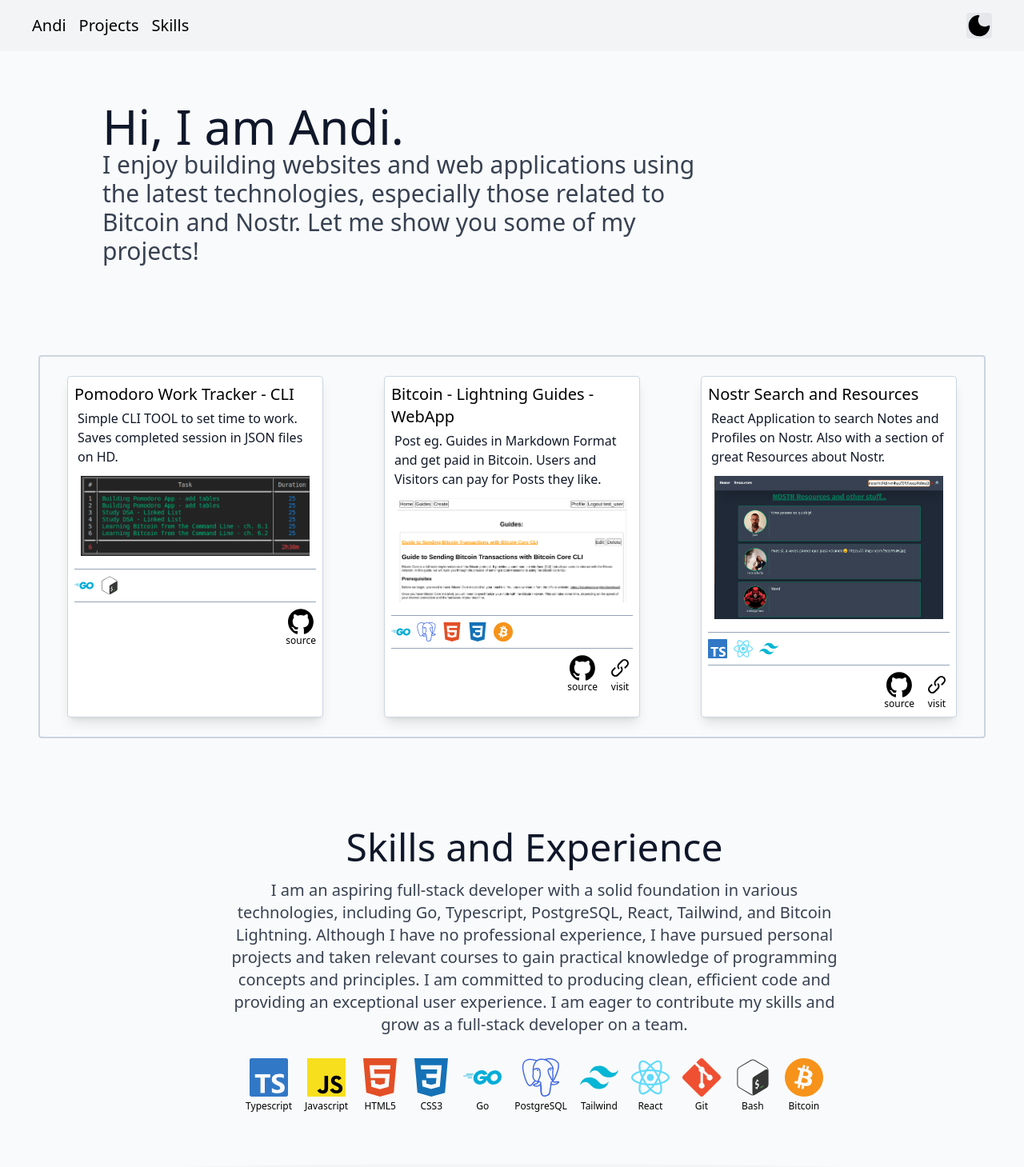
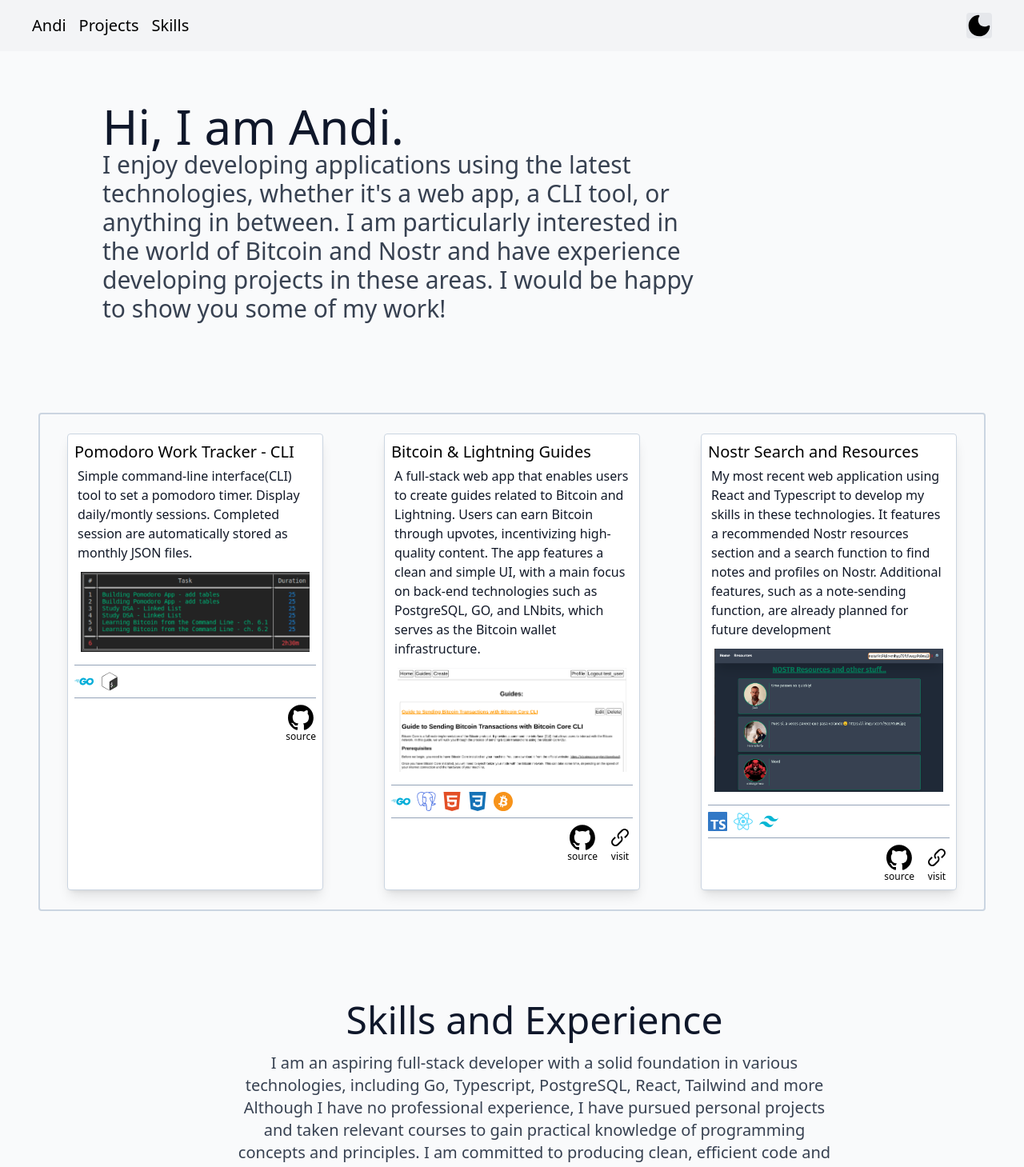
Before and after one commit to And1x/portfolio, a React (Vite) app: page / in a window 1280 px wide. Shown: the top 1459 px of the page at 80% size. Built offline with nearby package versions, Linux system fonts and the light colour scheme.

Commit message:
rephrase content

```diff
--- a/src/assets/data/projects.tsx
+++ b/src/assets/data/projects.tsx
@@ -4,7 +4,7 @@ const projetcList: Project[] = [
   {
     title: "Pomodoro Work Tracker - CLI",
     content:
-      "Simple CLI TOOL to set time to work. Saves completed session in JSON files on HD.",
+      "Simple command-line interface(CLI) tool to set a pomodoro timer. Display daily/montly sessions. Completed session are automatically stored as monthly JSON files.",
     img: {
       url: "/src/assets/img/preview_project_pomodoro.png",
       alt: "Preview Project Pomodoro",
@@ -14,9 +14,9 @@ const projetcList: Project[] = [
     website: "",
   },
   {
-    title: "Bitcoin - Lightning Guides - WebApp",
+    title: "Bitcoin & Lightning Guides",
     content:
-      "Post eg. Guides in Markdown Format and get paid in Bitcoin. Users and Visitors can pay for Posts they like.",
+      "A full-stack web app that enables users to create guides related to Bitcoin and Lightning. Users can earn Bitcoin through upvotes, incentivizing high-quality content. The app features a clean and simple UI, with a main focus on back-end technologies such as PostgreSQL, GO, and LNbits, which serves as the Bitcoin wallet infrastructure.",
     img: {
       url: "/src/assets/img/preview_project_blnguides_1.png",
       alt: "Preview Project BLN Guides",
@@ -28,7 +28,7 @@ const projetcList: Project[] = [
   {
     title: "Nostr Search and Resources",
     content:
-      "React Application to search Notes and Profiles on Nostr. Also with a section of great Resources about Nostr.",
+      "My most recent web application using React and Typescript to develop my skills in these technologies. It features a recommended Nostr resources section and a search function to find notes and profiles on Nostr. Additional features, such as a note-sending function, are already planned for future development",
     img: {
       url: "/src/assets/img/preview_project_nostreact_1.png",
       alt: "Preview Project Nostreact",
--- a/src/components/About.tsx
+++ b/src/components/About.tsx
@@ -8,9 +8,11 @@ export default function About() {
         Hi, I am Andi.
       </h1>
       <h2 className="text-xl sm:text-3xl sm:max-w-3xl max-w-lg text-gray-700 dark:text-gray-300">
-        I enjoy building websites and web applications using the latest
-        technologies, especially those related to Bitcoin and Nostr. Let me show
-        you some of my projects!
+        I enjoy developing applications using the latest technologies, whether
+        it's a web app, a CLI tool, or anything in between. I am particularly
+        interested in the world of Bitcoin and Nostr and have experience
+        developing projects in these areas. I would be happy to show you some of
+        my work!
       </h2>
     </section>
   );
--- a/src/components/Skills.tsx
+++ b/src/components/Skills.tsx
@@ -14,12 +14,12 @@ export default function Skills() {
         <p className=" text-gray-700 dark:text-gray-300 sm:w-[65%] sm:text-xl text-center mt-4">
           I am an aspiring full-stack developer with a solid foundation in
           various technologies, including Go, Typescript, PostgreSQL, React,
-          Tailwind, and Bitcoin Lightning. Although I have no professional
-          experience, I have pursued personal projects and taken relevant
-          courses to gain practical knowledge of programming concepts and
-          principles. I am committed to producing clean, efficient code and
-          providing an exceptional user experience. I am eager to contribute my
-          skills and grow as a full-stack developer on a team.
+          Tailwind and more Although I have no professional experience, I have
+          pursued personal projects and taken relevant courses to gain practical
+          knowledge of programming concepts and principles. I am committed to
+          producing clean, efficient code and providing an exceptional user
+          experience. I am eager to contribute my skills and grow as a
+          full-stack developer on a team.
         </p>
         <div className="flex flex-wrap gap-4 mt-7 dark:text-white">
           <ListTechIcons techList={fullTechList} size={"12"} hasTitle={true} />
```
